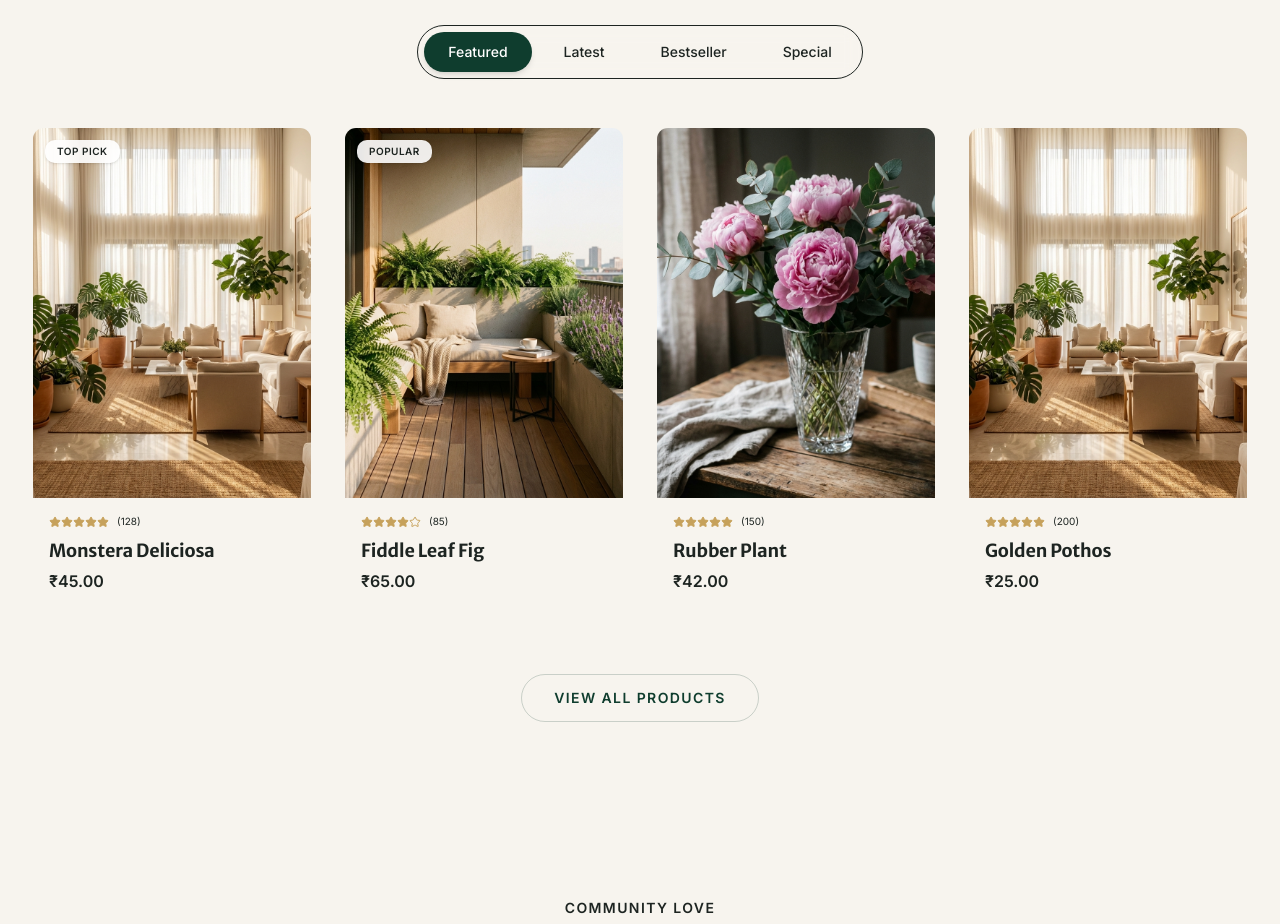
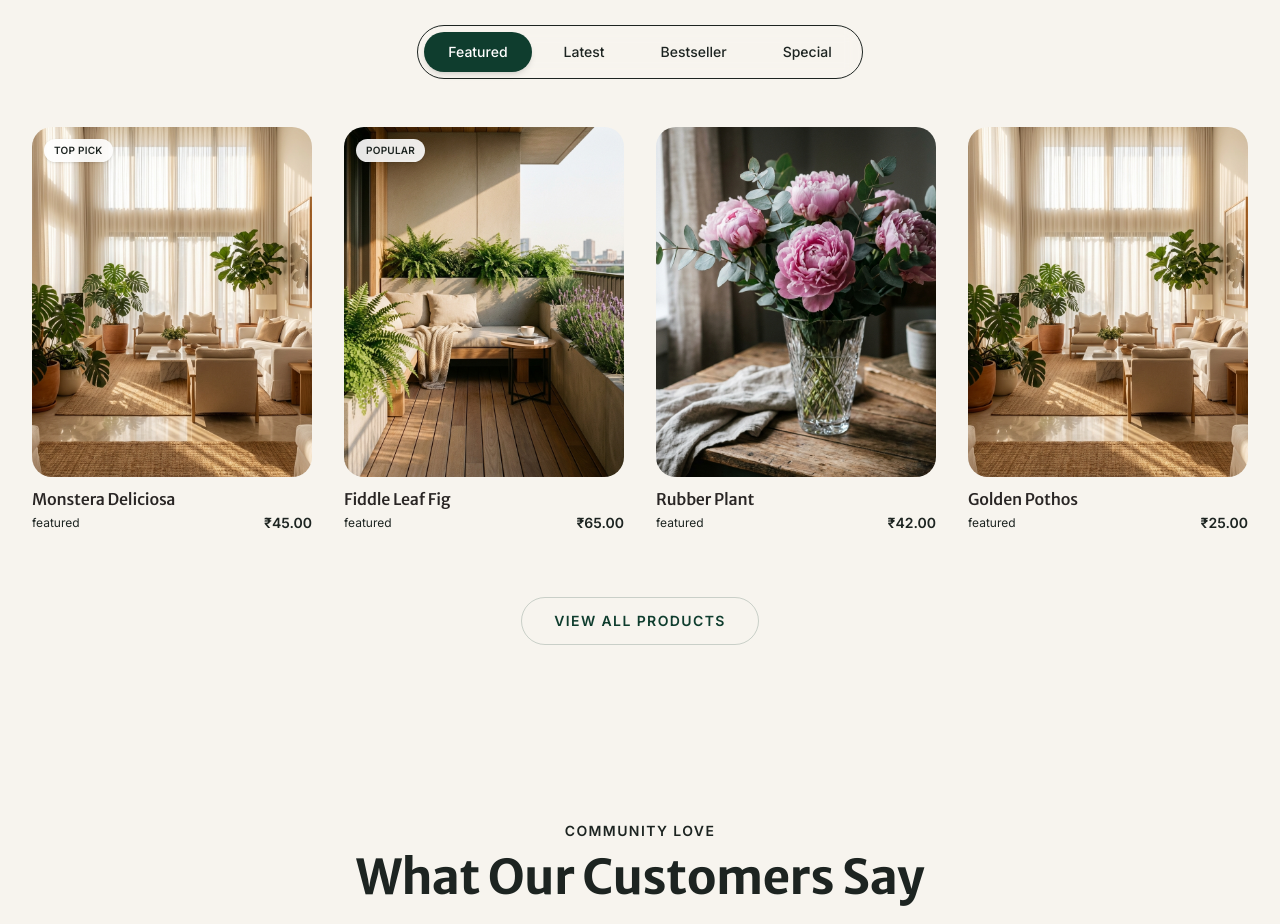
Before and after one commit to Digigit24/heart-leaf-blooms-frontend, a React (Vite) app: page / in a window 1280 px wide. Shown: the part 1886-2810 px from the top of the page. Built offline with nearby package versions, Linux system fonts and the light colour scheme; a web font is replaced by a local one.

Commit message:
shop page ui updated

```diff
--- a/src/components/common/ProductCard.jsx
+++ b/src/components/common/ProductCard.jsx
@@ -1,79 +1,82 @@
 import { Link } from 'react-router-dom';
-import { Heart, ShoppingBag, Star } from 'lucide-react';
-import { cn } from '@/utils/cn';
+import { ShoppingBag, Search } from 'lucide-react';
 import { useCartStore } from '@/app/store/cart.store';
 
 export default function ProductCard({ product }) {
   const { addItem } = useCartStore();
+  const { inStock = true } = product; // Default to true if undefined
 
   const handleAddToCart = (e) => {
     e.preventDefault();
-    addItem({ ...product, quantity: 1 });
+    if (inStock) {
+      addItem({ ...product, quantity: 1 });
+    }
   };
 
   return (
-    <Link to={`/products/${product.id}`} className="group relative block bg-surface rounded-xl overflow-hidden hover:shadow-lg transition-all duration-300 border border-transparent hover:border-border">
-      {/* Image container */}
-      <div className="relative aspect-3/4 overflow-hidden bg-surface-2">
+    <Link
+      to={`/products/${product.id}`}
+      className={`group relative block bg-transparent transition-all duration-300 ${!inStock ? 'opacity-75 grayscale-[0.5]' : ''}`}
+    >
+      {/* Image Container */}
+      <div className="relative aspect-[4/5] overflow-hidden rounded-[20px] bg-[#F3F4F1]">
         {product.image ? (
           <img
             src={product.image}
             alt={product.name}
-            className="w-full h-full object-cover transition-transform duration-700 group-hover:scale-110"
+            className="w-full h-full object-cover transition-transform duration-700 ease-out group-hover:scale-110"
           />
         ) : (
-          <div className="w-full h-full flex items-center justify-center text-muted bg-[#F1EFE7]">
-            <span className="text-sm">No Image</span>
+          <div className="w-full h-full flex items-center justify-center text-muted">
+            <span className="text-xs">No Image</span>
           </div>
         )}
 
-        {/* Badges */}
-        {product.tag && (
-          <div className="absolute top-3 left-3 bg-white/90 backdrop-blur-sm px-3 py-1 text-[10px] font-bold uppercase tracking-wider text-primary shadow-sm rounded-sm">
-            {product.tag}
-          </div>
-        )}
-
-        {/* Action Buttons */}
-        <div className="absolute top-3 right-3 flex flex-col gap-2 translate-x-12 opacity-0 group-hover:translate-x-0 group-hover:opacity-100 transition-all duration-300">
-          <button className="p-2 rounded-full bg-white text-text hover:text-danger hover:bg-white shadow-md transition-colors" title="Add to Wishlist">
-            <Heart className="w-4 h-4" />
-          </button>
+        {/* Tags / Badges */}
+        <div className="absolute top-3 left-3 flex flex-col gap-1.5 z-10">
+          {!inStock && (
+            <span className="bg-stone-900/90 text-white text-[10px] font-bold px-2.5 py-1 rounded-full uppercase tracking-wide backdrop-blur-sm">
+              Out of Stock
+            </span>
+          )}
+          {inStock && product.tag && (
+            <span className="bg-white/90 text-primary text-[10px] font-bold px-2.5 py-1 rounded-full uppercase tracking-wide backdrop-blur-sm shadow-sm">
+              {product.tag}
+            </span>
+          )}
         </div>
 
-        {/* Add to Cart Overlay (Mobile/Desktop variation) */}
-        <div className="absolute bottom-4 left-4 right-4 translate-y-full opacity-0 group-hover:translate-y-0 group-hover:opacity-100 transition-all duration-300 delay-75">
+        {/* Hover Actions */}
+        <div className="absolute bottom-3 left-3 right-3 translate-y-4 opacity-0 group-hover:translate-y-0 group-hover:opacity-100 transition-all duration-300 z-20 flex gap-2">
           <button
             onClick={handleAddToCart}
-            className="w-full py-3 bg-white/95 backdrop-blur-sm text-primary font-medium text-sm uppercase tracking-wide rounded shadow-lg hover:bg-primary hover:text-white transition-colors flex items-center justify-center gap-2"
+            disabled={!inStock}
+            className="flex-1 h-9 bg-primary text-white rounded-full flex items-center justify-center gap-2 text-xs font-bold uppercase tracking-wider hover:bg-primary/90 shadow-lg disabled:cursor-not-allowed disabled:bg-stone-400"
           >
-            <ShoppingBag className="w-4 h-4" /> Add to Cart
+            <ShoppingBag size={14} />
+            {inStock ? 'Add to Cart' : 'Sold Out'}
+          </button>
+          <button className="h-9 w-9 bg-white text-text rounded-full flex items-center justify-center hover:bg-stone-100 shadow-lg" title="Quick View">
+            <Search size={14} />
           </button>
         </div>
       </div>
 
-      {/* Details */}
-      <div className="p-4">
-        {/* Reviews */}
-        <div className="flex items-center gap-1 mb-2">
-          <div className="flex text-[#C6A15B]">
-            {[...Array(5)].map((_, i) => (
-              <Star key={i} className={cn("w-3 h-3", i < product.rating ? "fill-current" : "text-border fill-transparent")} />
-            ))}
-          </div>
-          <span className="text-[10px] text-muted ml-1">({product.reviews})</span>
-        </div>
-
-        <h3 className="font-heading font-bold text-lg text-text group-hover:text-primary transition-colors mb-1 line-clamp-1">
+      {/* Product Details */}
+      <div className="mt-3 space-y-1">
+        <h3 className="font-heading font-medium text-base text-stone-800 leading-tight group-hover:text-primary transition-colors truncate">
           {product.name}
         </h3>
 
         <div className="flex items-center justify-between">
-          <div className="flex items-center gap-2">
-            <span className="font-bold text-primary font-body">₹{product.price.toFixed(2)}</span>
+          <div className="flex flex-col">
+            <span className="text-xs text-muted/80">{product.category}</span>
+          </div>
+          <div className="flex items-center gap-1.5">
             {product.originalPrice && (
-              <span className="text-sm text-muted line-through">₹{product.originalPrice.toFixed(2)}</span>
+              <span className="text-xs text-muted/60 line-through">₹{product.originalPrice.toFixed(2)}</span>
             )}
+            <span className="font-bold text-sm text-primary">₹{product.price.toFixed(2)}</span>
           </div>
         </div>
       </div>
--- a/src/features/catalog/pages/Category.jsx
+++ b/src/features/catalog/pages/Category.jsx
@@ -66,7 +66,7 @@ export default function Category() {
     const [currentPage, setCurrentPage] = useState(1);
     const [searchQuery, setSearchQuery] = useState('');
     const [showMobileFilters, setShowMobileFilters] = useState(false);
-    const itemsPerPage = 8;
+    const itemsPerPage = 12;
 
     const toggleFilter = (type, id) => {
         setSelectedFilters(prev => {
@@ -431,8 +431,8 @@ export default function Category() {
                         {/* Product Grid */}
                         <div className="min-h-[400px]">
                             {paginatedProducts.length > 0 ? (
-                                <div className={`grid gap-8 ${viewMode === 'grid'
-                                    ? 'grid-cols-1 sm:grid-cols-2 lg:grid-cols-3 xl:grid-cols-3'
+                                <div className={`grid gap-6 ${viewMode === 'grid'
+                                    ? 'grid-cols-1 sm:grid-cols-2 lg:grid-cols-3 xl:grid-cols-4'
                                     : 'grid-cols-1'
                                     }`}>
                                     <AnimatePresence mode="popLayout">
```
